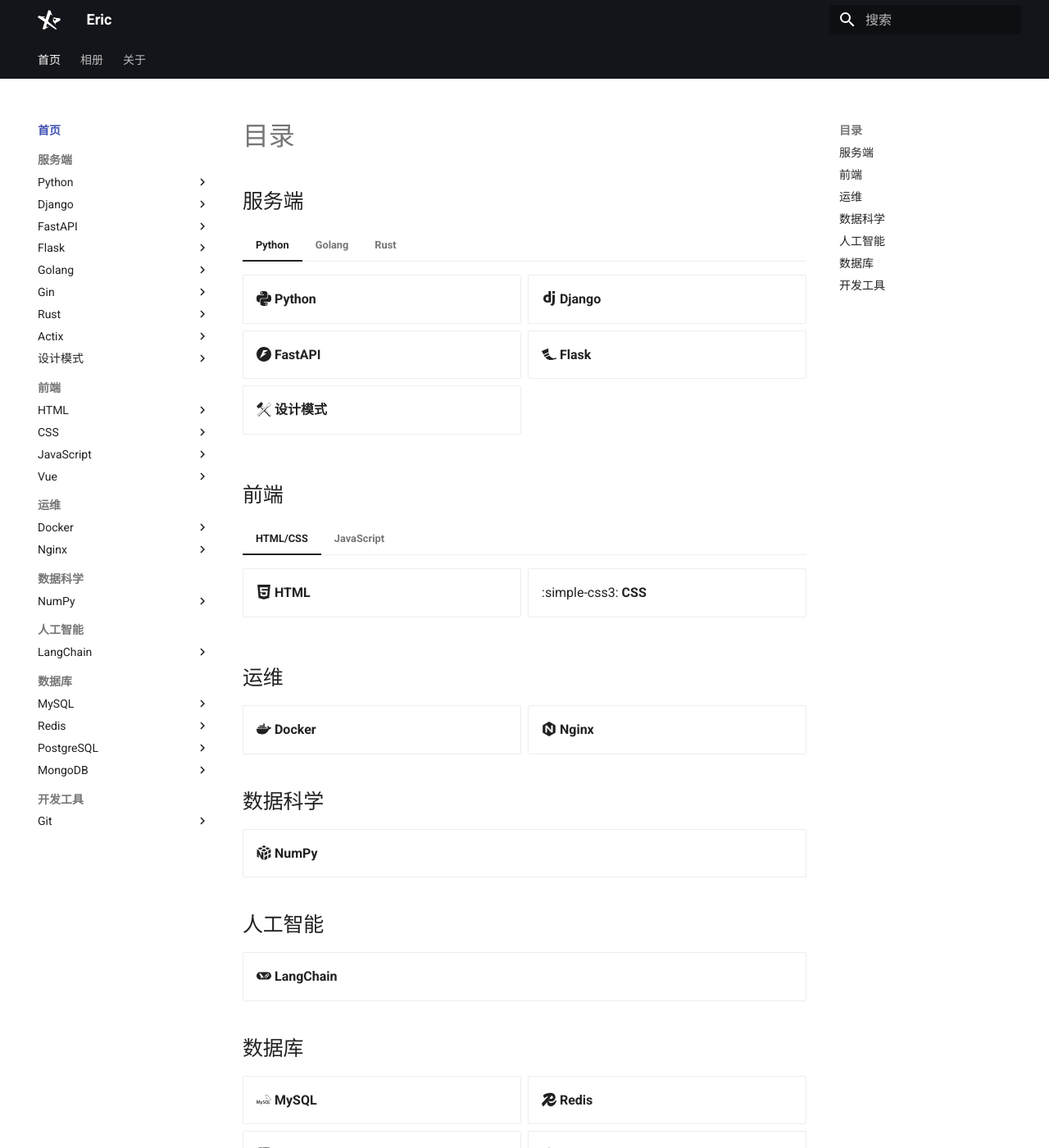
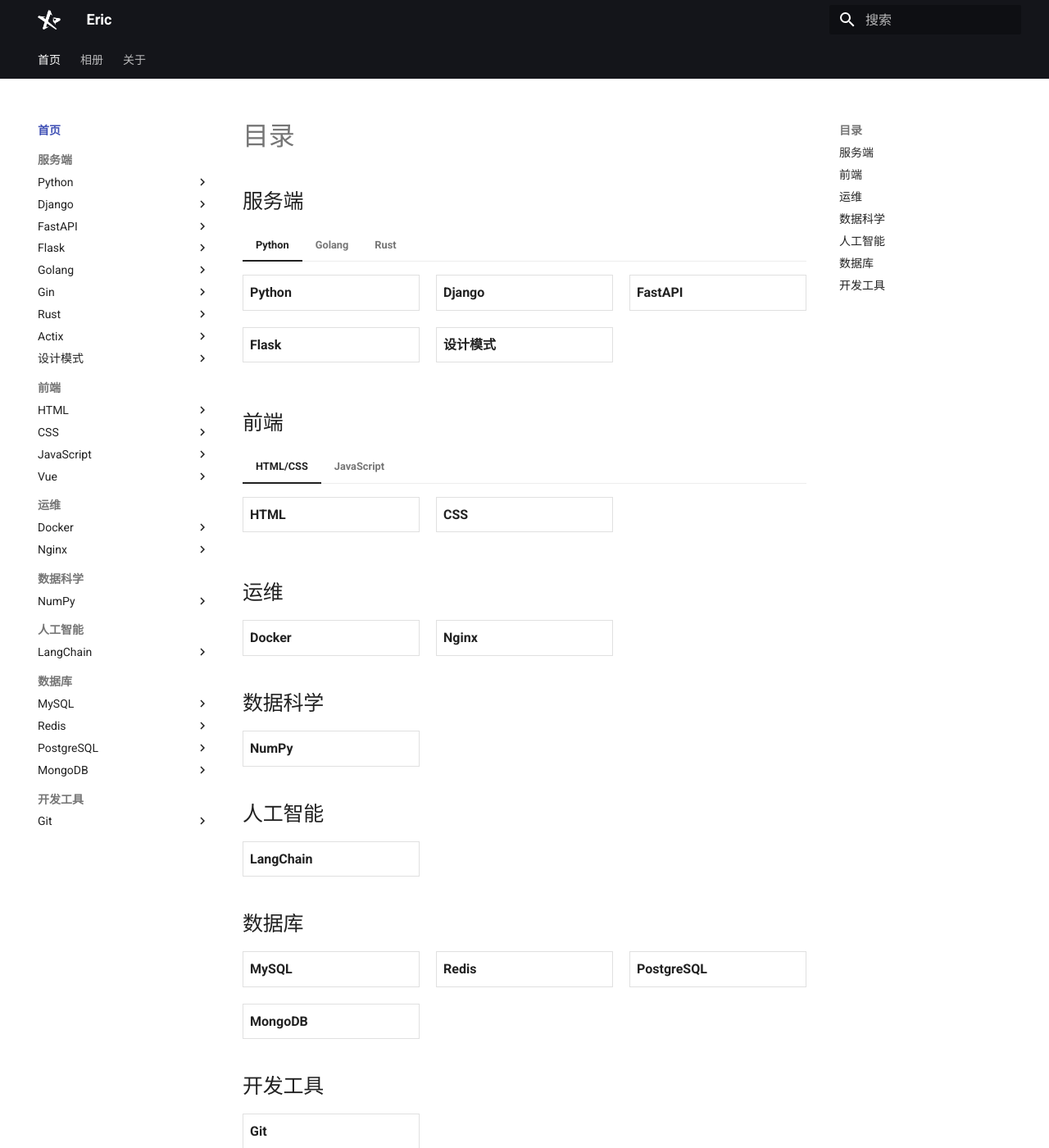
Before and after one commit to Eric54920/mkdocs, an MkDocs documentation site: the page built from docs/index.md, in a window 1280 px wide and 1400 px high. Shown: the whole window at 82% size. Built offline with MkDocs 1.6.1 and Material for MkDocs 9.7.7, drawn with Linux system fonts in a browser that asks for light colours; some web fonts are replaced.

Commit message:
docs:update docs

```diff
--- a/docs/index.md
+++ b/docs/index.md
@@ -4,94 +4,74 @@
 
 === "Python"
 
-    <div class="grid cards category-item" markdown>
-
-    - [:simple-python: __Python__](./articles/Python/index.md)
-    - [:simple-django: __Django__](./articles/Django/index.md)
-    - [:simple-fastapi: __FastAPI__](./articles/FastAPI/index.md)
-    - [:simple-flask: __Flask__](./articles/Flask/index.md)
-    - [:simple-textpattern: __设计模式__](./articles/设计模式/index.md)
-
-    </div>
+    <ul id="home-container">
+        <li class="item"><a href="./articles/Python/"><i class="si si-python"></i> Python</a></li>
+        <li class="item"><a href="./articles/Django/"><i class="si si-django"></i> Django</a></li>
+        <li class="item"><a href="./articles/FastAPI/"><i class="si si-fastapi"></i> FastAPI</a></li>
+        <li class="item"><a href="./articles/Flask/"><i class="si si-flask"></i> Flask</a></li>
+        <li class="item"><a href="./articles/设计模式/"><i class="si si-textpattern"></i> 设计模式</a></li>
+    </ul>
 
 === "Golang"
 
-    <div class="grid cards category-item" markdown>
-
-    - [:simple-go: __Golang__](./articles/Go/index.md)
-    - [:simple-gin: __Gin__](./articles/Gin/index.md)
-
-    </div>
+    <ul id="home-container">
+        <li class="item"><a href="./articles/Go/"><i class="si si-go"></i> Golang</a></li>
+        <li class="item"><a href="./articles/Gin/"><i class="si si-gin"></i> Gin</a></li>
+    </ul>
 
 === "Rust"
 
-    <div class="grid cards category-item" markdown>
-
-    - [:simple-rust: __Rust__](./articles/Rust/index.md)
-    - [:simple-actix: __Actix__](./articles/Actix/index.md)
-
-    </div>
+    <ul id="home-container">
+        <li class="item"><a href="./articles/Rust/"><i class="si si-rust"></i> Rust</a></li>
+        <li class="item"><a href="./articles/Actix/"><i class="si si-actix"></i> Actix</a></li>
+    </ul>
 
 ## 前端
 
 === "HTML/CSS"
 
-    <div class="grid cards category-item" markdown>
-
-    - [:simple-html5: __HTML__](./articles/HTML/index.md)
-    - [:simple-css3: __CSS__](./articles/CSS/index.md)
-
-    </div>
+    <ul id="home-container">
+        <li class="item"><a href="./articles/HTML/"><i class="si si-html5"></i> HTML</a></li>
+        <li class="item"><a href="./articles/CSS/"><i class="si si-css3"></i> CSS</a></li>
+    </ul>
 
 === "JavaScript"
 
-    <div class="grid cards category-item" markdown>
-
-    - [:simple-javascript: __JavaScript__](./articles/JavaScript/index.md)
-    - [:simple-vuedotjs: __Vue__](./articles/Vue/index.md)
-
-    </div>
+    <ul id="home-container">
+        <li class="item"><a href="./articles/JavaScript/"><i class="si si-javascript"></i> JavaScript</a></li>
+        <li class="item"><a href="./articles/Vue/"><i class="si si-vuedotjs"></i> Vue</a></li>
+    </ul>
 
 ## 运维
 
-<div class="grid cards category-item" markdown>
-
-- [:simple-docker: __Docker__](./articles/Docker/index.md)
-- [:simple-nginx: __Nginx__](./articles/Nginx/index.md)
-
-</div>
+<ul id="home-container">
+    <li class="item"><a href="./articles/Docker/"><i class="si si-docker"></i> Docker</a></li>
+    <li class="item"><a href="./articles/Nginx/"><i class="si si-nginx"></i> Nginx</a></li>
+</ul>
 
 ## 数据科学
 
-<div class="grid cards category-item" markdown>
-
-- [:simple-numpy: __NumPy__](./articles/NumPy/index.md)
-
-</div>
+<ul id="home-container">
+    <li class="item"><a href="./articles/NumPy/"><i class="si si-numpy"></i> NumPy</a></li>
+</ul>
 
 ## 人工智能
 
-<div class="grid cards category-item" markdown>
-
-- [:simple-langchain: __LangChain__](./articles/LangChain/index.md)
-
-</div>
+<ul id="home-container">
+    <li class="item"><a href="./articles/LangChain/"><i class="si si-langchain"></i> LangChain</a></li>
+</ul>
 
 ## 数据库
 
-<div class="grid cards category-item" markdown>
-
-- [:simple-mysql: __MySQL__](./articles/DataBase/MySQL/index.md)
-- [:simple-redis: __Redis__](./articles/DataBase/Redis/index.md)
-- [:simple-postgresql: __PostgreSQL__](./articles/DataBase/PostgreSQL/index.md)
-- [:simple-mongodb: __MongoDB__](./articles/DataBase/MongoDB/index.md)
-
-</div>
+<ul id="home-container">
+    <li class="item"><a href="./articles/DataBase/MySQL/"><i class="si si-mysql"></i> MySQL</a></li>
+    <li class="item"><a href="./articles/DataBase/Redis/"><i class="si si-redis"></i> Redis</a></li>
+    <li class="item"><a href="./articles/DataBase/PostgreSQL/"><i class="si si-postgresql"></i> PostgreSQL</a></li>
+    <li class="item"><a href="./articles/DataBase/MongoDB/"><i class="si si-mongodb"></i> MongoDB</a></li>
+</ul>
 
 ## 开发工具
 
-<div class="grid cards category-item" markdown>
-
-- [:simple-git: __Git__](./articles/Git/index.md)
-
-</div>
+<ul id="home-container">
+    <li class="item"><a href="./articles/Git/"><i class="si si-git"></i> Git</a></li>
+</ul>
--- a/docs/stylesheets/gallery.css
+++ b/docs/stylesheets/gallery.css
@@ -3,12 +3,47 @@
 }
 
 /* 首页目录 */
-.category-item li {
-    padding: 0 !important;
+#home-container {
+    display: grid;
+    grid-template-columns: repeat(3, 1fr);
+    gap: 20px;
+    margin: 0;
+    max-width: 1200px;
+    width: 100%;
 }
 
-.category-item a {
+#home-container .item {
+    margin: 0;
+    border: .1em solid #e0e0e0;
+    list-style: none;
+    transition: all 1s;
+}
+
+#home-container .item:hover a {
+    color: var(--md-accent-fg-color);
+}
+
+#home-container .item a {
     display: block;
-    padding: .8rem;
+    padding: .5em;
+    font-weight: 600;
     color: #000000de;
 }
+
+#home-container .item a i {
+    font-weight: 500;
+}
+
+/* 手机端调整为两列 */
+@media (max-width: 768px) {
+    #home-container {
+        grid-template-columns: repeat(2, 1fr);
+    }
+}
+
+/* 更小屏幕（如手机竖屏）调整为单列 */
+@media (max-width: 480px) {
+    #home-container {
+        grid-template-columns: 1fr;
+    }
+}
```
